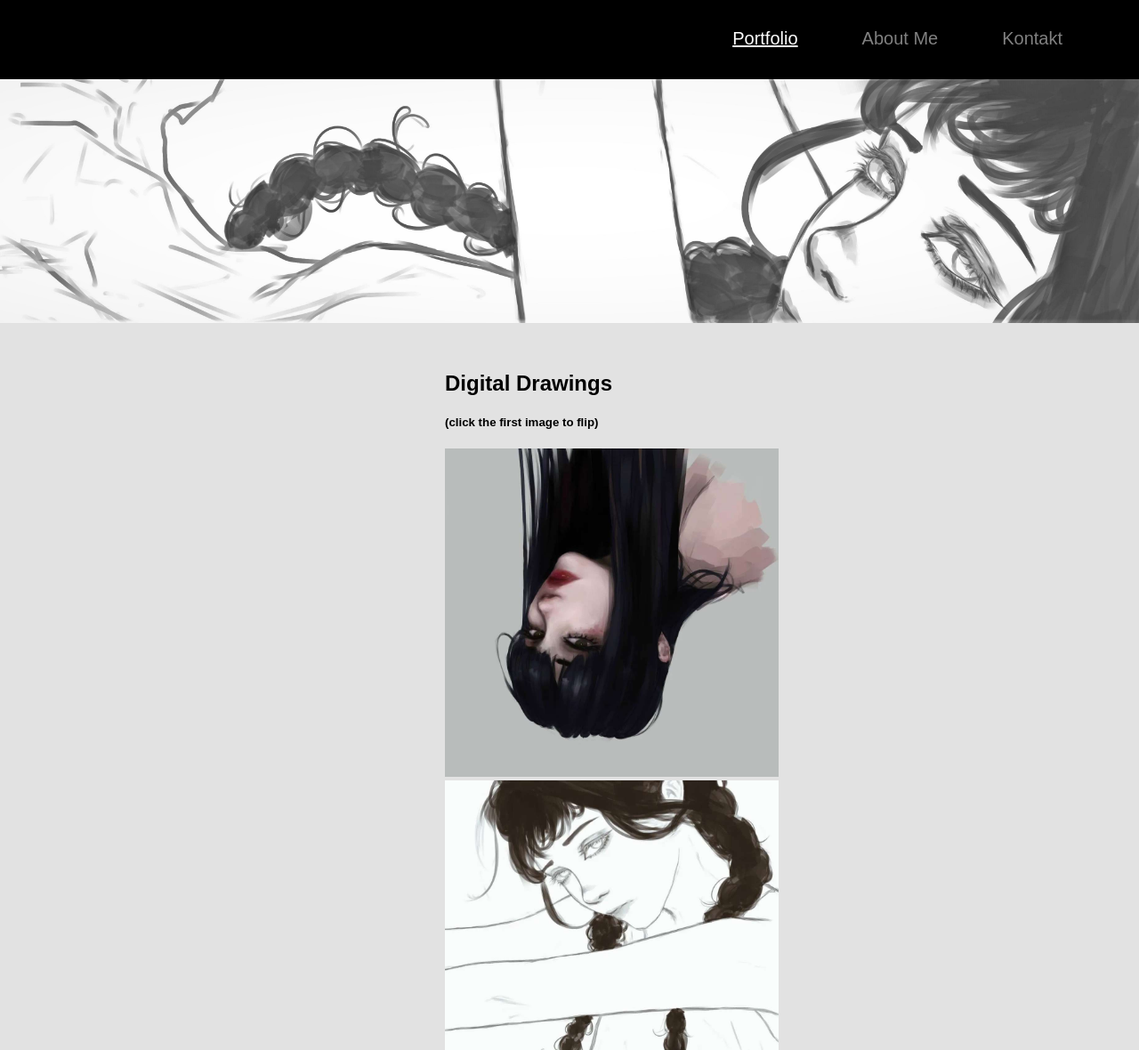
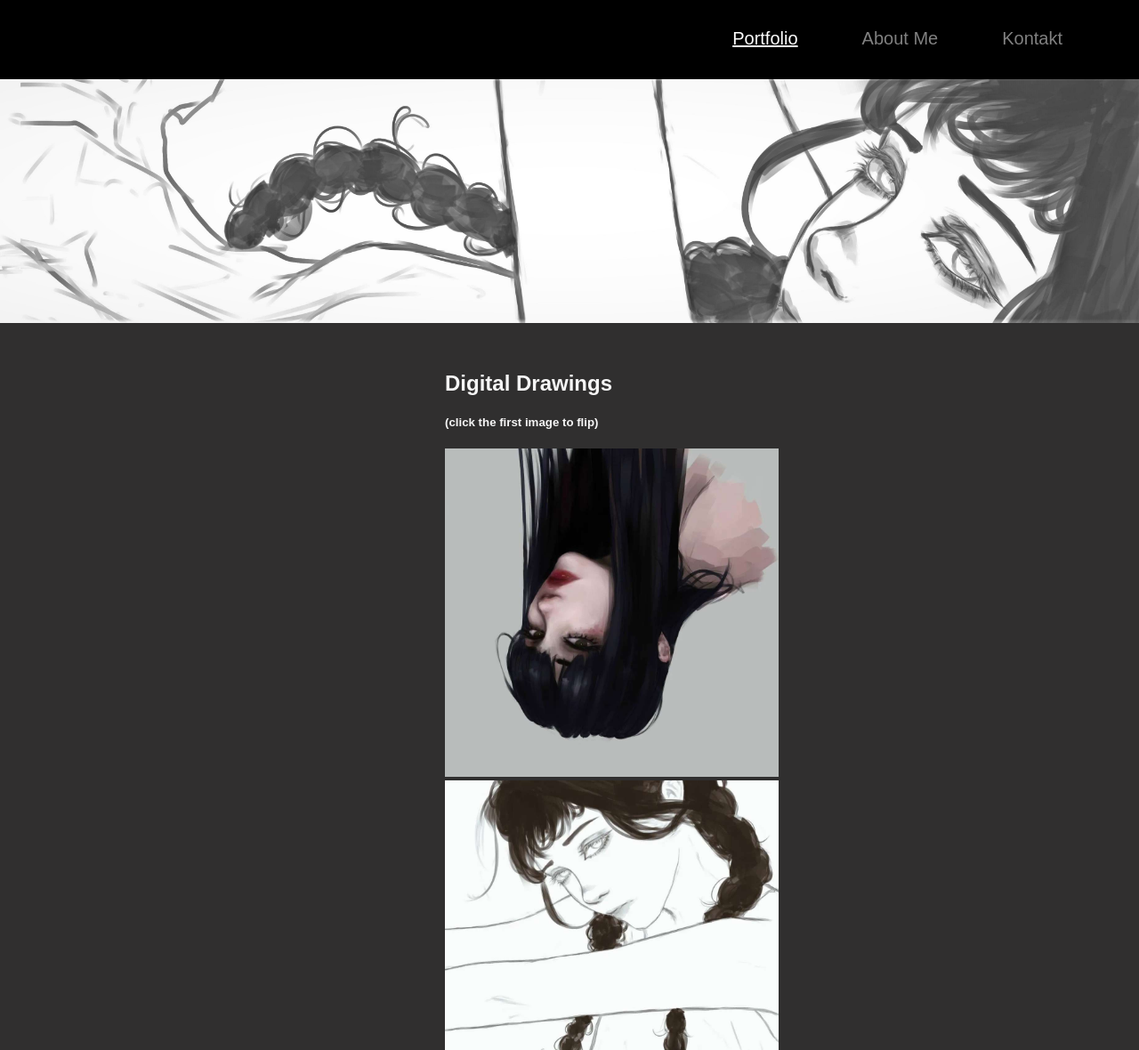
Before and after one commit to emiizu/EIA1_WiSe_2223, a plain HTML site: page Aufgabe4/index.html in a window 1280 px wide. Shown: the part 120-1300 px from the top of the page at 89% size. Drawn offline with Linux system fonts and the light colour scheme.

Commit message:
darkmode

```diff
--- a/Aufgabe4/style.css
+++ b/Aufgabe4/style.css
@@ -1,7 +1,7 @@
 html,
 body {
     margin: 0;
-    background-color: rgb(226, 226, 226)
+    background-color: rgb(48, 47, 47)
 
 }
 header{
@@ -86,6 +86,7 @@ body {
     margin-right: 280px;
     margin-top: 50px;
     margin-bottom: 50px;
+    color: whitesmoke;
 
 }
 .drawing {
```
